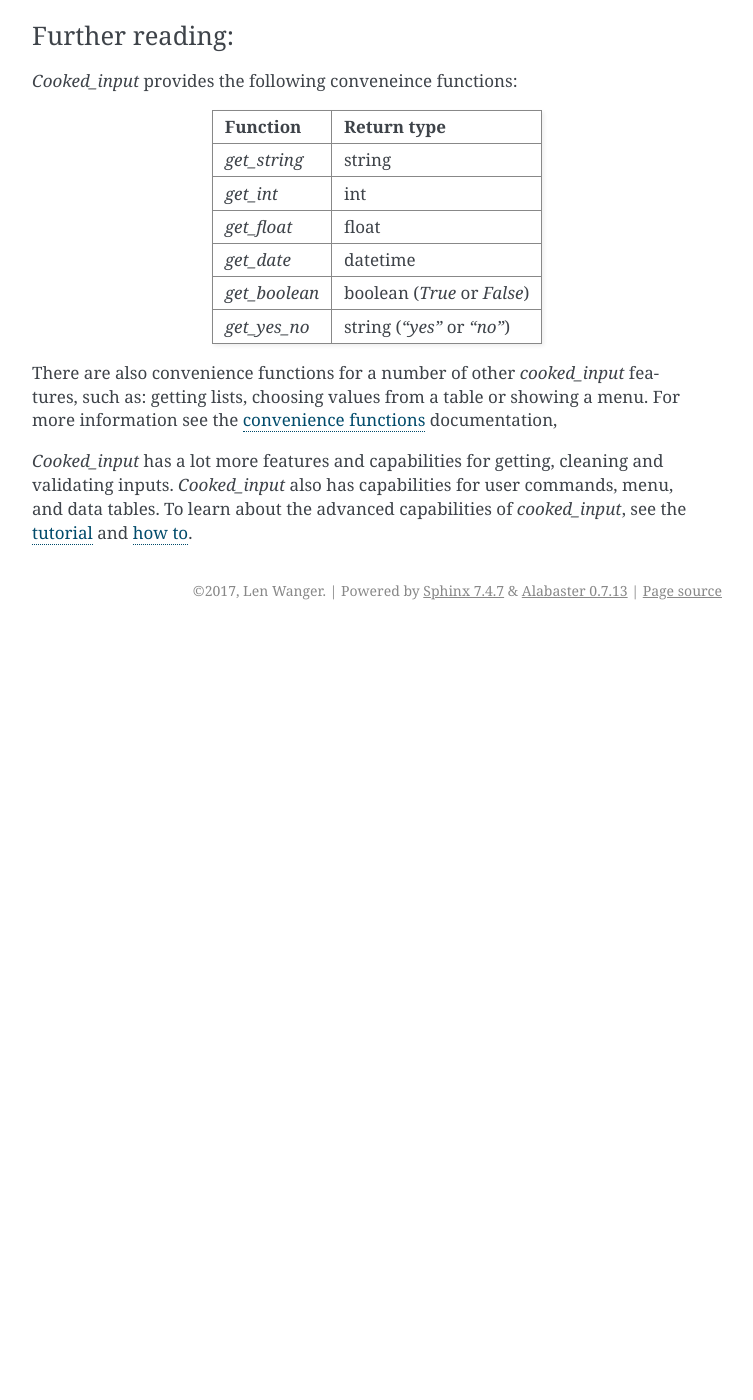
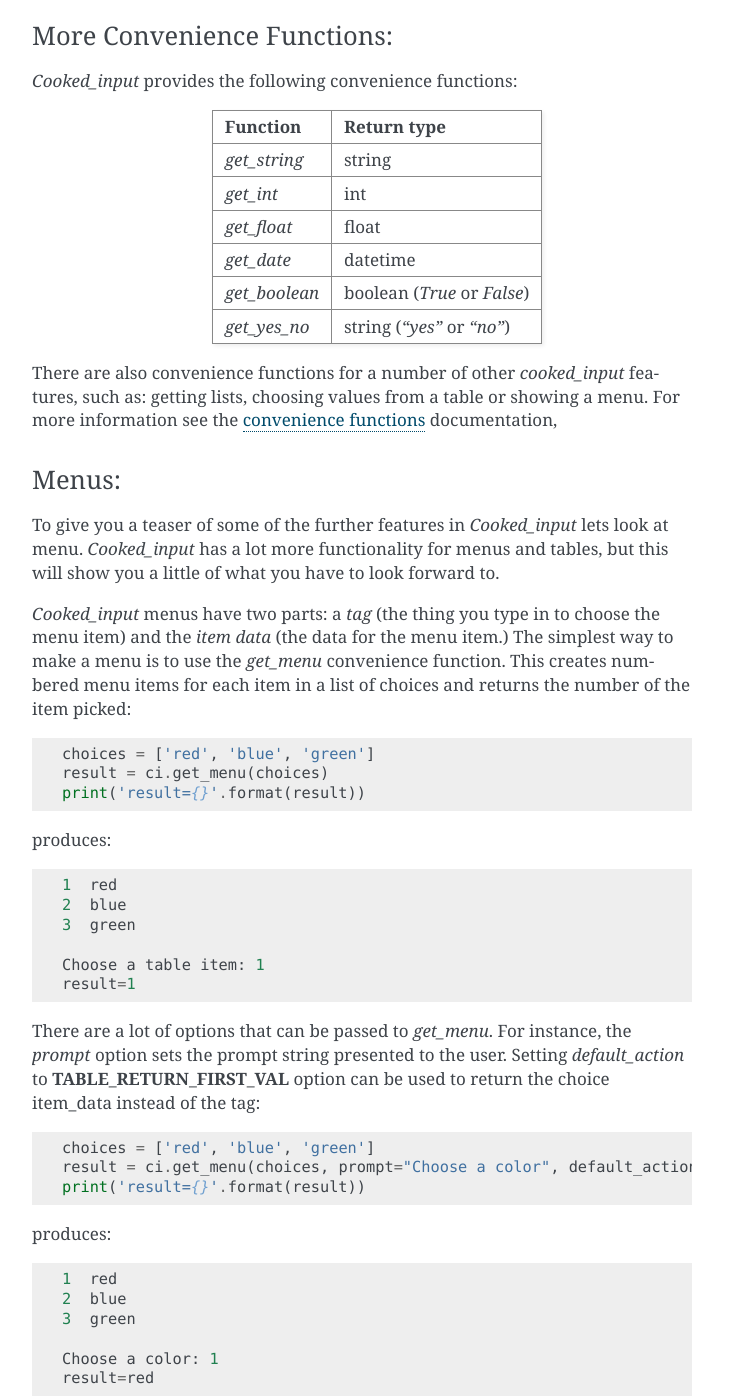
Before and after one commit to lwanger/cooked_input, a Sphinx documentation site: the page built from docs/quick_start.rst, in a window 1280 px wide and 1400 px high, scrolled down 2856 px. Shown: the whole window, without its empty margins (388-1141 px from the left). Built offline with Sphinx 7.4.7, drawn with Linux system fonts in a browser that asks for light colours; before the commit the page ends 3486 px from its top, so only the background shows below that; some of the changed text lies outside the part shown.

Commit message:
cleaning up tutorial and quickstart. Cleaned up some docstrings in get_input and get_table.

```diff
--- a/README.rst
+++ b/README.rst
@@ -59,4 +59,6 @@ Project information and source code is available at: https://github.com/lwanger/
 Tutorial
 --------
 
-The best way to get started is to read the tutorial at: http://cooked-input.readthedocs.io/en/latest/tutorial.html
+The best way to get started is to read the quick start at: http://cooked-input.readthedocs.io/en/latest/quick_start.html
+
+After that, more advanced usage can be learned from the tutorial at: http://cooked-input.readthedocs.io/en/latest/tutorial.html
--- a/docs/README.rst
+++ b/docs/README.rst
@@ -81,9 +81,10 @@ Source code and other project information available at: https://github.com/lwang
 Tutorial
 --------
 
-The best way to get started is the `tutorial`__ at: http://cooked-input.readthedocs.io/en/latest/tutorial.html
+The best way to get started is to read the quick start at: http://cooked-input.readthedocs.io/en/latest/quick_start.html
 
-__ tutorial.html
+After that, more advanced usage can be learned from the tutorial at: http://cooked-input.readthedocs.io/en/latest/tutorial.html
+
 
 Change log
 ----------
--- a/docs/quick_start.rst
+++ b/docs/quick_start.rst
@@ -124,10 +124,11 @@ Produces::
     Appointment date? (enter for: today):
     4/14/2018
 
-Further reading:
-----------------
 
-`Cooked_input` provides the following conveneince functions:
+More Convenience Functions:
+---------------------------
+
+`Cooked_input` provides the following convenience functions:
 
 
     +----------------+-------------------------------+
@@ -150,7 +151,51 @@ There are also convenience functions for a number of other `cooked_input` featur
 choosing values from a table or showing a menu. For more information see the `convenience functions <get_input_convenience.html>`_
 documentation,
 
+Menus:
+------
+
+To give you a teaser of some of the further features in `Cooked_input` lets look at menu. `Cooked_input` has a lot more
+functionality for menus and tables, but this will show you a little of what you have to look forward to.
+
+`Cooked_input` menus have two parts: a `tag` (the thing you type in to choose the menu item) and the `item data` (the
+data for the menu item.) The simplest way to make a menu is to use the `get_menu` convenience function. This creates
+numbered menu items for each item in a list of choices and returns the number of the item picked::
+
+    choices = ['red', 'blue', 'green']
+    result = ci.get_menu(choices)
+    print('result={}'.format(result))
+
+produces::
+
+    1  red
+    2  blue
+    3  green
+
+    Choose a table item: 1
+    result=1
+
+There are a lot of options that can be passed to `get_menu`. For instance, the `prompt` option sets the prompt string
+presented to the user. Setting `default_action` to **TABLE_RETURN_FIRST_VAL** option can be used to return the choice
+item_data instead of the tag::
+
+    choices = ['red', 'blue', 'green']
+    result = ci.get_menu(choices, prompt="Choose a color", default_action=ci.TABLE_RETURN_FIRST_VAL)
+    print('result={}'.format(result))
+
+produces::
+
+    1  red
+    2  blue
+    3  green
+
+    Choose a color: 1
+    result=red
+
+This just scratches the surface of what can be done with `Cooked_input` menus and tables.
+
+Further Reading:
+----------------
 
 `Cooked_input` has a lot more features and capabilities for getting, cleaning and validating inputs. `Cooked_input` also has
-capabilities for user commands, menu, and data tables. To learn about the advanced capabilities of `cooked_input`,
+capabilities for user commands and data tables. To learn about the advanced capabilities of `cooked_input`,
 see the `tutorial <tutorial.html>`_ and `how to <how_to.html>`_.
```
Also changed, not shown: TODO.md (+6 -0 lines), docs/tutorial.rst (+17 -1 lines), 2 other files.
